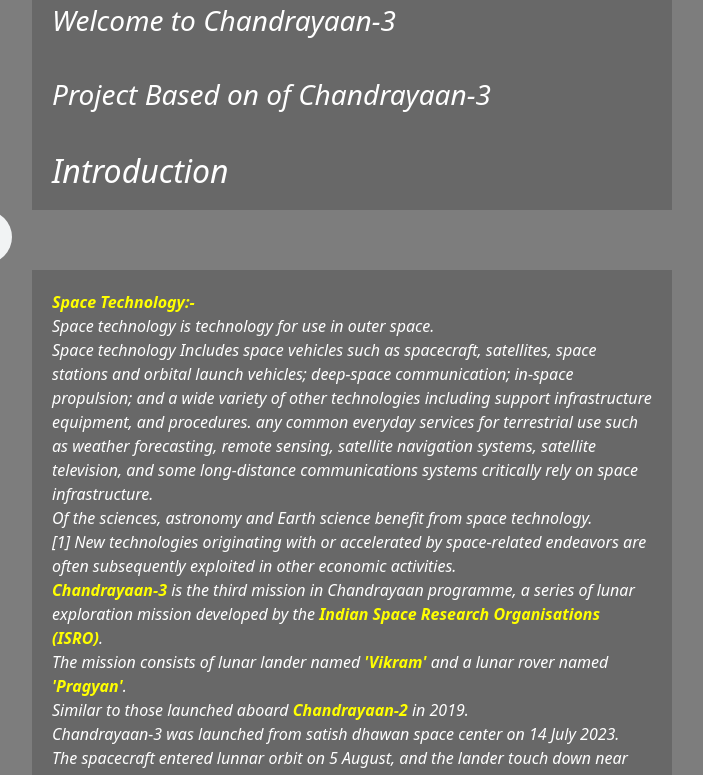
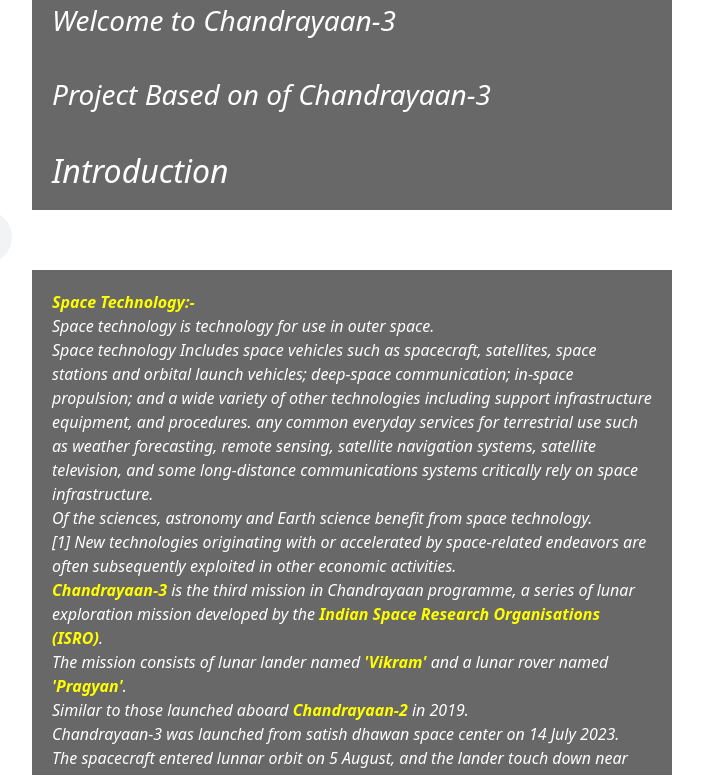
Before and after one commit to AdarshHyperA/MGM-SE, a plain HTML site: page Chandrayaan-3.html in a window 1280 px wide. Shown: the part 1142-1917 px from the top of the page, without its empty margins (288-991 px from the left). Drawn offline with nearby package versions, Linux system fonts and the light colour scheme.

Commit message:
Update Chandrayaan-3.html

```diff
--- a/Chandrayaan-3.html
+++ b/Chandrayaan-3.html
@@ -22,7 +22,7 @@
         text-decoration-line: underline;
         }
         .body{
-            background-color: #7d7d7d;
+            background-color: #ffffff;
         }
         .head{
             text-decoration-line: underline;
```
